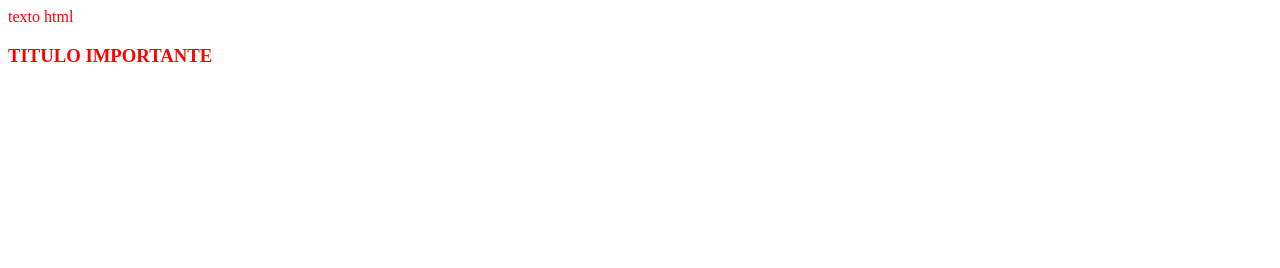
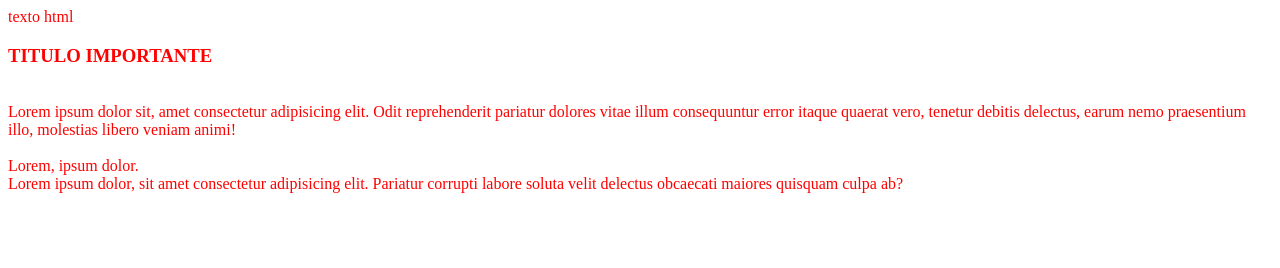
Before and after one commit to frolandelli/GitCurso, a plain HTML site: page index.html in a window 1280 px wide. Drawn offline with Linux system fonts and the light colour scheme.

```diff
--- a/index.html
+++ b/index.html
@@ -9,6 +9,9 @@
 <body text="red">
     texto html
     <h3>TITULO IMPORTANTE</h3>
-    <br><br><br><br><br><br><br><br><br>
+    <br>Lorem ipsum dolor sit, amet consectetur adipisicing elit. Odit reprehenderit pariatur dolores vitae illum consequuntur error itaque quaerat vero, tenetur debitis delectus, earum nemo praesentium illo, molestias libero veniam animi!<br>
+    <br> Lorem, ipsum dolor.<br>
+    Lorem ipsum dolor, sit amet consectetur adipisicing elit. Pariatur corrupti labore soluta velit delectus obcaecati maiores quisquam culpa ab?
+    <br><br><br><br><br>
 </body>
 </html>
```
Also changed, not shown: 1 other file.
